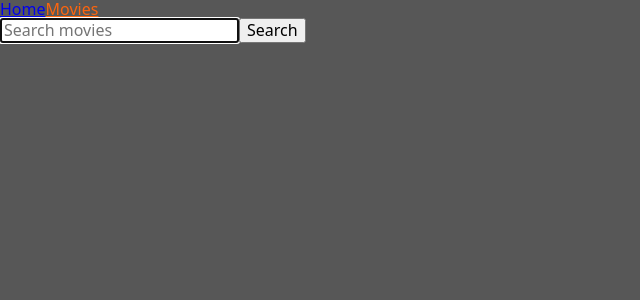
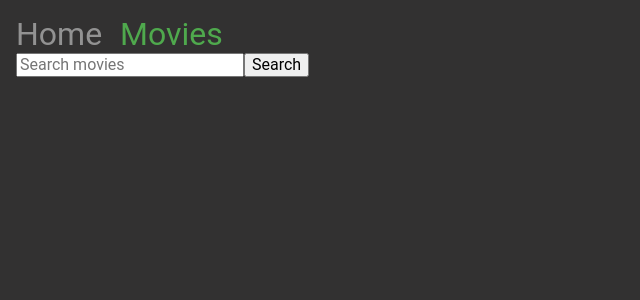
Before and after one commit to Nadiia-Yuce/goit-react-hw-05, a React (Vite) app: page /movies in a window 1280 px wide. Shown: the top 300 px of the page, without its empty margins (0-640 px from the left). Built offline with nearby package versions, Linux system fonts and the light colour scheme.

Commit message:
add pagination

```diff
--- a/src/components/LoadMoreBtn/LoadMoreBtn.jsx
+++ b/src/components/LoadMoreBtn/LoadMoreBtn.jsx
@@ -2,6 +2,8 @@ import css from "./LoadMoreBtn.module.css";
 
 export default function LoadMoreBtn({ onLoad }) {
   return (
-    <button type="button" onClick={onLoad} className={css.loadMore}></button>
+    <button type="button" onClick={onLoad} className={css.loadMore}>
+      Load more
+    </button>
   );
 }
--- a/src/components/MovieCard/MovieCard.jsx
+++ b/src/components/MovieCard/MovieCard.jsx
@@ -4,15 +4,27 @@ export default function MovieCard({
   movie: { id, title, poster_path, release_date },
 }) {
   const location = useLocation();
-  const year = new Date(release_date).getFullYear();
+
+  const getYear = () => {
+    const year = new Date(release_date).getFullYear();
+    return release_date ? year : "???";
+  };
+
   return (
     <div>
       <Link to={`/movies/${id}`} state={location}>
-        <img
-          src={`https://image.tmdb.org/t/p/w300${poster_path}`}
-          alt={title}
-        />
-        <h2>{`${title} (${year})`}</h2>
+        {poster_path ? (
+          <img
+            src={`https://image.tmdb.org/t/p/w300${poster_path}`}
+            alt={title}
+          />
+        ) : (
+          <img
+            src="https://dl-media.viber.com/10/share/2/long/vibes/icon/image/0x0/95e0/5688fdffb84ff8bed4240bcf3ec5ac81ce591d9fa9558a3a968c630eaba195e0.jpg"
+            alt="no poster"
+          />
+        )}
+        <h2>{`${title} (${getYear()})`}</h2>
       </Link>
     </div>
   );
--- a/src/components/MovieInfo/MovieInfo.jsx
+++ b/src/components/MovieInfo/MovieInfo.jsx
@@ -1,18 +1,32 @@
 import css from "./MovieInfo.module.css";
 
 export default function MovieInfo({ movie }) {
+  console.log(movie);
+
+  const getYear = () => {
+    const year = new Date(movie.release_date).getFullYear();
+    return movie.release_date ? year : "???";
+  };
+  // console.log(year);
+
   return (
     <div className={css.detailsContainer}>
-      <img
-        src={`https://image.tmdb.org/t/p/w300${movie.poster_path}`}
-        alt={movie.title}
-      />
+      {movie.poster_path ? (
+        <img
+          src={`https://image.tmdb.org/t/p/w300${movie.poster_path}`}
+          alt={movie.title}
+        />
+      ) : (
+        <img
+          src="https://dl-media.viber.com/10/share/2/long/vibes/icon/image/0x0/95e0/5688fdffb84ff8bed4240bcf3ec5ac81ce591d9fa9558a3a968c630eaba195e0.jpg"
+          alt="no poster"
+        />
+      )}
       <div>
-        <h2>{`${movie.title} (${new Date(
-          movie.release_date
-        ).getFullYear()})`}</h2>
+        <h2>{`${movie.title} (${getYear()})`}</h2>
         <p>Date of release: {movie.release_date}</p>
         <p>Rating: {movie.vote_average.toFixed(1)} ⭐️</p>
+        <p>Runtime: {`${movie.runtime} min`}</p>
         <p>Overview:</p>
         <p>{movie.overview}</p>
         <p>Genres: {movie.genres.map(genre => genre.name).join(", ")}</p>
--- a/src/components/MovieReviews/MovieReviews.jsx
+++ b/src/components/MovieReviews/MovieReviews.jsx
@@ -33,19 +33,19 @@ export default function MovieReviews() {
     <div>
       {loading && <FallingLines />}
       {error && <ErrorMessage />}
-      {reviews.length > 0 && (
+      {reviews.length > 0 ? (
         <ul>
           {reviews.map(review => (
             <li key={review.id}>
               {review.author_details.avatar_path ? (
                 <img
                   src={`https://image.tmdb.org/t/p/w185${review.author_details.avatar_path}`}
-                  alt="author avatar"
+                  alt="avatar"
                 />
               ) : (
                 <img
                   src="https://dl-media.viber.com/10/share/2/long/vibes/icon/image/0x0/95e0/5688fdffb84ff8bed4240bcf3ec5ac81ce591d9fa9558a3a968c630eaba195e0.jpg"
-                  alt="default avatar"
+                  alt="no avatar"
                 />
               )}
               <p>{new Date(review.created_at).toLocaleDateString("en-CA")}</p>
@@ -57,6 +57,8 @@ export default function MovieReviews() {
             </li>
           ))}
         </ul>
+      ) : (
+        <p>Oops... Reviews info is not found! </p>
       )}
     </div>
   );
--- a/src/components/Navigation/Navigation.jsx
+++ b/src/components/Navigation/Navigation.jsx
@@ -4,12 +4,12 @@ import { NavLink } from "react-router-dom";
 
 export default function Navigation() {
   const getActiveClass = ({ isActive }) => {
-    return clsx(css.navigation, isActive && css.active);
+    return clsx(css.link, isActive && css.active);
   };
 
   return (
     <div>
-      <nav>
+      <nav className={css.navigation}>
         <NavLink to="/" className={getActiveClass}>
           Home
         </NavLink>
--- a/src/components/Navigation/Navigation.module.css
+++ b/src/components/Navigation/Navigation.module.css
@@ -1,6 +1,21 @@
 .navigation {
 }
 
+.link {
+  color: rgb(146, 146, 146);
+  font-size: 32px;
+  transition: font-size 250ms ease;
+}
+
+.link:first-child {
+  margin-right: 18px;
+}
+
+.link:hover,
+.link:focus {
+  font-size: 34px;
+}
+
 .active {
-  color: rgb(252, 101, 14);
+  color: #4fa94d;
 }
--- a/src/components/SearchForm/SearchForm.jsx
+++ b/src/components/SearchForm/SearchForm.jsx
@@ -1,9 +1,6 @@
 import toast, { Toaster } from "react-hot-toast";
-import { useSearchParams } from "react-router-dom";
 
-export default function SearchForm() {
-  const [searchParams, setSearchParams] = useSearchParams();
-
+export default function SearchForm({ onSubmit }) {
   const handleSubmit = e => {
     e.preventDefault();
     const query = e.target.elements.query.value.trim();
@@ -16,17 +13,7 @@ export default function SearchForm() {
 
       return;
     }
-
-    // setSearchParams({
-    //   query,
-    //   page: 1,
-    // });
-
-    searchParams.set("query", query);
-    setSearchParams(searchParams);
-
-    // searchParams.set("page", 1);
-    // setSearchParams(searchParams);
+    onSubmit(query);
   };
 
   return (
--- a/src/index.css
+++ b/src/index.css
@@ -1,4 +1,19 @@
-/* @import "@fontsource/montserrat"; */
 body {
-  background-color: rgb(87, 87, 87);
+  /* max-width: 1440px; */
+  padding: 16px;
+  /* margin: 0 auto; */
+  background-color: rgb(50, 49, 49);
+  font-family: "Roboto", sans-serif;
 }
+
+a {
+  text-decoration: none;
+}
+
+ul {
+  list-style: none;
+}
+
+input {
+  outline: none;
+}
--- a/src/pages/MoviesPage/MoviesPage.jsx
+++ b/src/pages/MoviesPage/MoviesPage.jsx
@@ -5,20 +5,17 @@ import { getMoviesByQuery } from "../../TMBD-API";
 import SearchForm from "../../components/SearchForm/SearchForm";
 import ErrorMessage from "../../components/ErrorMessage/ErrorMessage";
 import MovieList from "../../components/MovieList/MovieList";
-// import LoadMoreBtn from "../../components/LoadMoreBtn/LoadMoreBtn";
+import LoadMoreBtn from "../../components/LoadMoreBtn/LoadMoreBtn";
 
 export default function MoviesPage() {
   const [movies, setMovies] = useState([]);
-  const [searchParams] = useSearchParams();
+  const [searchParams, setSearchParams] = useSearchParams();
   const [loading, setLoading] = useState(false);
   const [error, setError] = useState(false);
-  // const [page, setPage] = useState(1);
-  // const [totalPages, setTotalPages] = useState(999);
+  const [totalPages, setTotalPages] = useState(999);
 
   const query = searchParams.get("query") ?? "";
-  // const page = searchParams.get("page");
-  // console.log(page);
-  // console.log(query);
+  const page = Number(searchParams.get("page")) || 1;
 
   useEffect(() => {
     if (!query) {
@@ -29,39 +26,37 @@ export default function MoviesPage() {
         setLoading(true);
         setError(false);
 
-        const data = await getMoviesByQuery(query);
-        setMovies(data.results);
-        // setMovies(prevCollection => [...prevCollection, ...data.results]);
-        // setTotalPages(data.total_pages);
+        const data = await getMoviesByQuery(query, page);
+        setMovies(prevCollection => [...prevCollection, ...data.results]);
+        setTotalPages(data.total_pages);
       } catch {
         setError(true);
       } finally {
         setLoading(false);
       }
     }
+    fetchData();
+  }, [query, page]);
 
-    fetchData();
-  }, [query]);
+  const handleSubmit = query => {
+    setMovies([]);
+    setSearchParams({ query, page: 1 });
+  };
 
-  // const handleLoadMore = () => {
-  //   setLoading(true);
-  // setPage(prevPage => prevPage + 1);
-  // };
-
-  // useEffect(() => {
-  //   if (query) {
-  //     setMovies([]);
-  //     setPage(1);
-  //   }
-  // }, [query]);
+  const handleLoadMore = () => {
+    setLoading(true);
+    searchParams.set("page", page + 1);
+    setSearchParams(searchParams);
+  };
 
   return (
     <div>
-      <SearchForm />
-      {loading && <FallingLines />}
+      <SearchForm onSubmit={handleSubmit} />
       {error && <ErrorMessage />}
       {movies.length > 0 && <MovieList movies={movies} />}
-      {/* {!loading && movies.length > 0 && <LoadMoreBtn onLoad={handleLoadMore} />} */}
+      {!loading && movies.length > 0 && <LoadMoreBtn onLoad={handleLoadMore} />}
+      {loading && <FallingLines />}
+      {page >= totalPages && <p>End of the collection!!</p>}
     </div>
   );
 }
```
